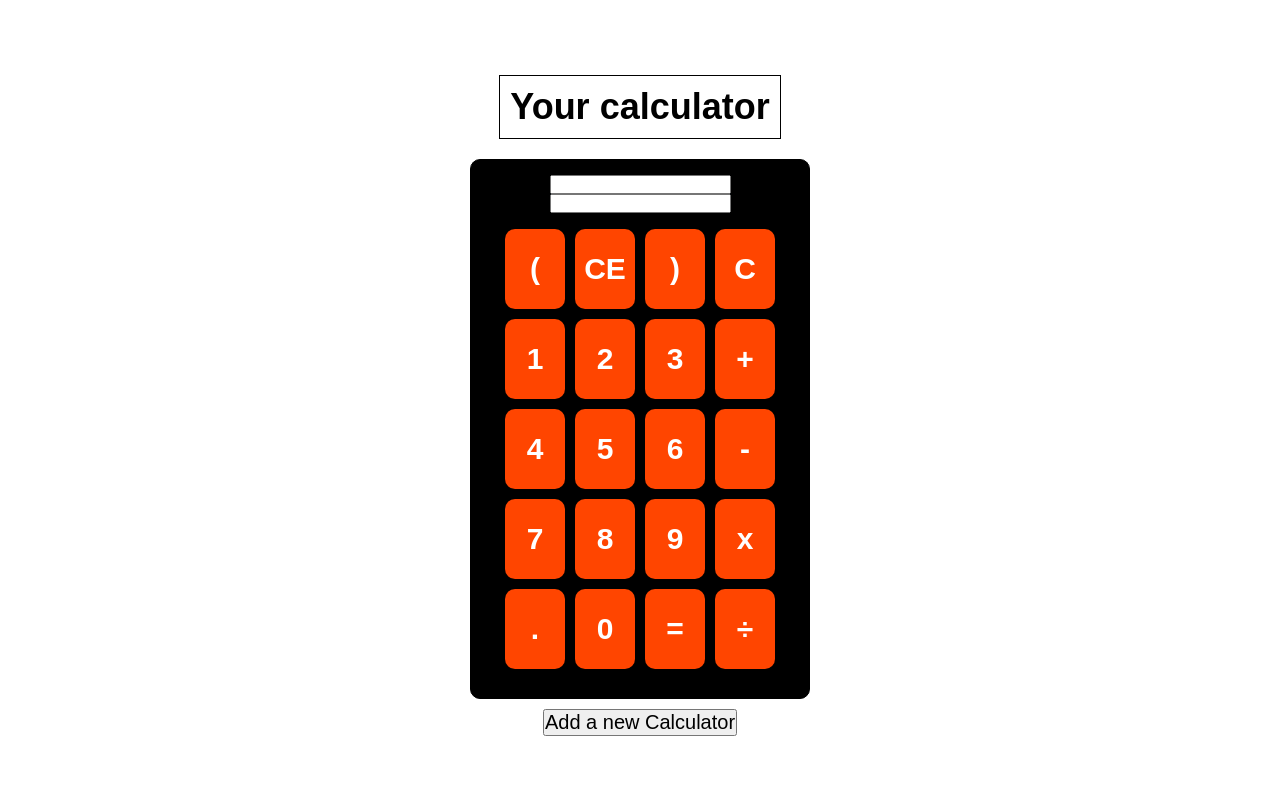
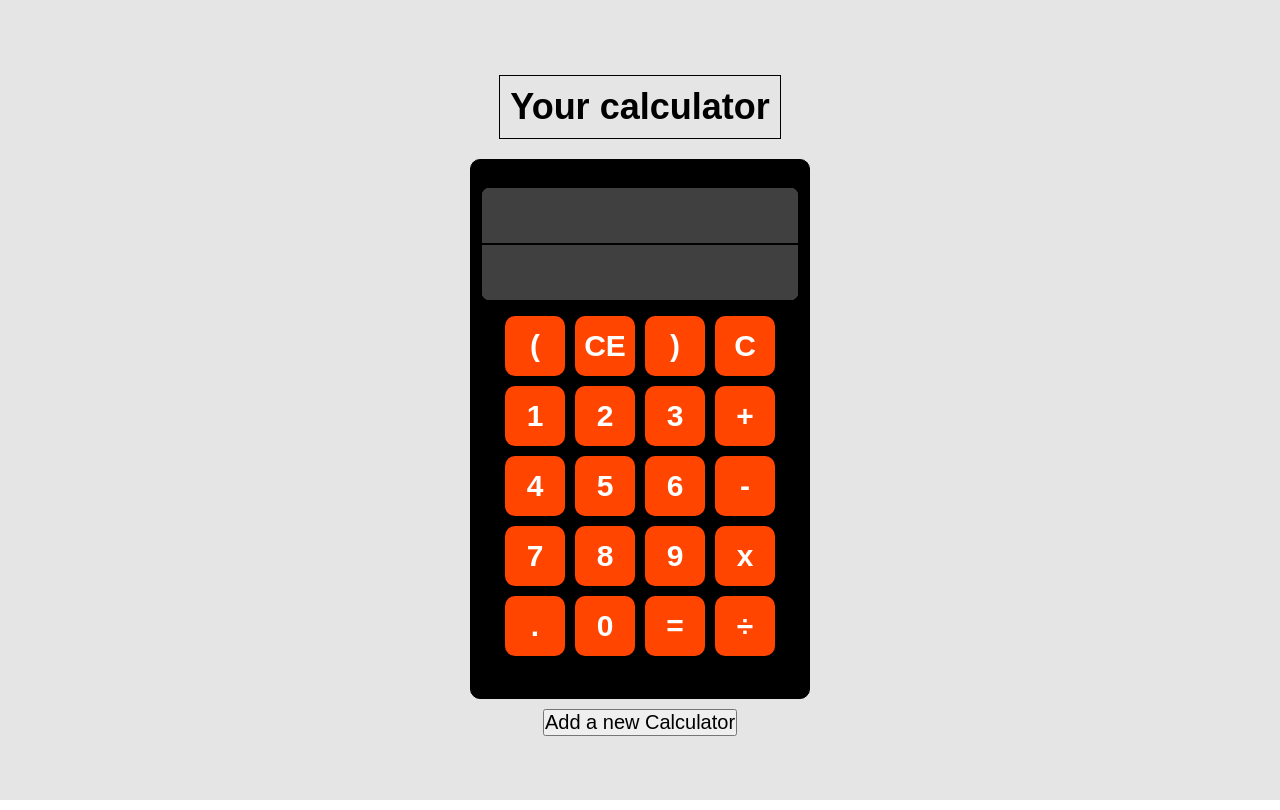
Before and after one commit to AvetBadalyan/ACA-Calculator-with-React, a React (Create React App) app: page / in a window 1280 px wide. Built offline with nearby package versions, Linux system fonts and the light colour scheme.

Commit message:
feat: styling the input fields

```diff
--- a/src/App.css
+++ b/src/App.css
@@ -7,6 +7,9 @@
   margin: 10px;
   padding: 10px;
   box-sizing: border-box;
+  background-color: rgba(0, 0, 0, 0.1);
+  height: 100vh;
+  width: 100vw;
 }
 
 button {
--- a/src/Components/CalcInput.css
+++ b/src/Components/CalcInput.css
@@ -1,6 +1,6 @@
 .screen {
-  border: 1px solid black;
-  background-color: #4357692d;
+  width: 100%;
+  background-color: gray;
   border-radius: 10px;
   display: flex;
   flex-direction: column;
@@ -10,3 +10,11 @@
   font-weight: bold;
   box-sizing: border-box;
 }
+
+.input {
+  width: 100%;
+  background-color: rgba(0, 0, 0, 0.5);
+  border: 1px solid black;
+  font-size: 40px;
+  padding: 5px;
+}
--- a/src/Components/CalcInput.jsx
+++ b/src/Components/CalcInput.jsx
@@ -3,9 +3,11 @@ import "./CalcInput.css";
 
 export default function CalcInput() {
   return (
-    <div className='screen'>
-      <input type="text" />
-      <input type="text" readOnly />
+    <div className="screen">
+      <form>
+        <input type="text" className="input" />
+        <input type="text" readOnly className="input" />
+      </form>
     </div>
-  )
+  );
 }
--- a/src/Components/Keyboard.css
+++ b/src/Components/Keyboard.css
@@ -15,7 +15,7 @@
 
 .key-row button {
  width: 60px;
-  height: 80px;
+  height: 60px;
   font-size: 30px;
   margin: 5px;
   padding: 5px;
```
